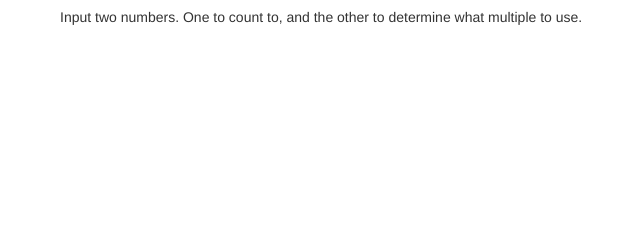
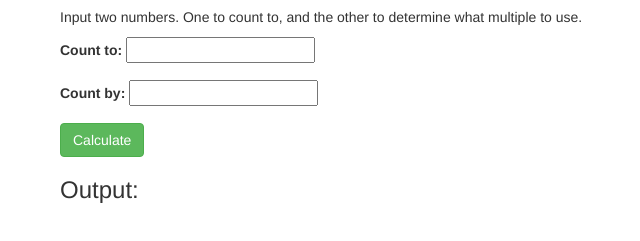
Before and after one commit to CommaderDavid/count-up, a plain HTML site: page index.html in a window 1280 px wide. Shown: the part 63-304 px from the top of the page, without its empty margins (10-650 px from the left). Drawn offline with Linux system fonts and the light colour scheme.

Commit message:
Add form.

```diff
--- a/index.html
+++ b/index.html
@@ -11,9 +11,18 @@
     <div class="container">
       <h1>Count Up By</h1>
       <p>Input two numbers. One to count to, and the other to determine what multiple to use.</p>
-      <form id="">
-
+      <form id="formOne">
+        <div class="form-group">
+          <label for="to">Count to:</label>
+          <input type="number" id="to" required>
+        </div>
+        <div class="form-group">
+          <label for="by">Count by:</label>
+          <input type="number" id="by" required>
+        </div>
+        <button type="submit" class="btn btn-success">Calculate</button>
       </form>
+      <h3>Output: <span id="finish"></span></h3>
     </div>
   </body>
 </html>
```
